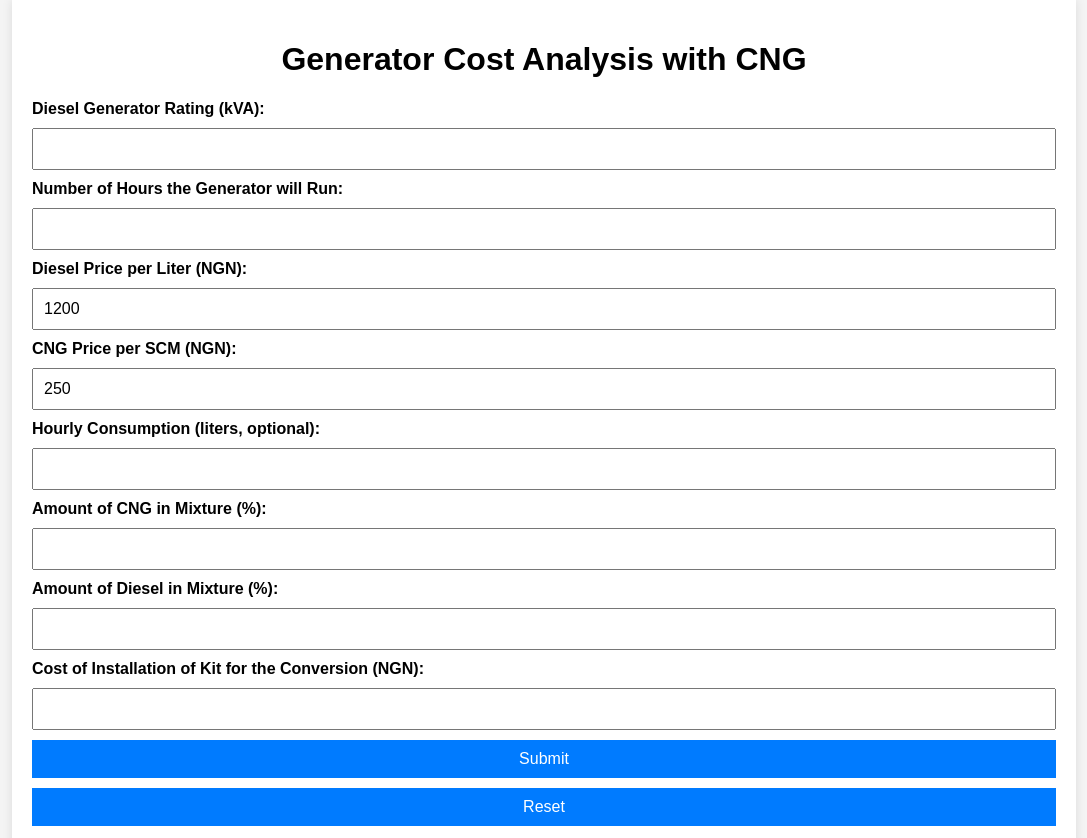
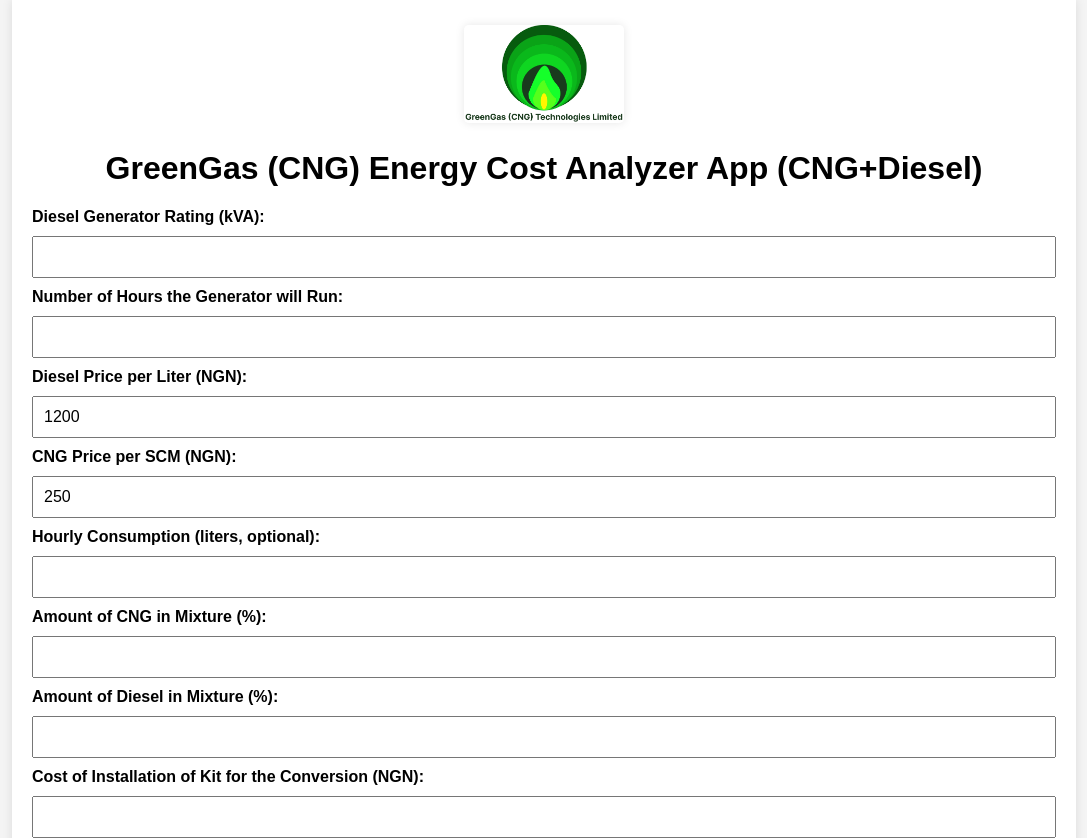
Before and after one commit to CreativeDadd/CNGDieselDualFuel, a plain HTML site: page index.html in a window 1280 px wide. Shown: the top 838 px of the page, without its empty margins (96-1183 px from the left). Drawn offline with Linux system fonts and the light colour scheme.

Commit message:
my new features merged

```diff
--- a/index.html
+++ b/index.html
@@ -8,7 +8,11 @@
 </head>
 <body>
     <div class="container">
-        <h1>Generator Cost Analysis with CNG</h1>
+
+        <div style="display: flex; justify-content: center;">
+            <img  src="greengaslogo2.jpg" alt="logo">
+        </div>
+        <h1>GreenGas (CNG) Energy Cost Analyzer App (CNG+Diesel)</h1>
         <form id="costForm">
             <label for="rating">Diesel Generator Rating (kVA):</label>
             <input type="number" id="rating" name="rating" required>
--- a/styles.css
+++ b/styles.css
@@ -3,6 +3,15 @@ body {
     margin: 0;
     padding: 0;
     background-color: #f4f4f4;
+}
+img
+{
+    width: 10rem;
+    margin: 5px;
+    border-radius: 5px;
+    cursor: pointer;
+    transition: 0.3s;
+    box-shadow: 0 0 10px rgba(0,0,0,0.1);
 }
 
 .container {
```
Also changed, not shown: greengaslogo2.jpg (added).
